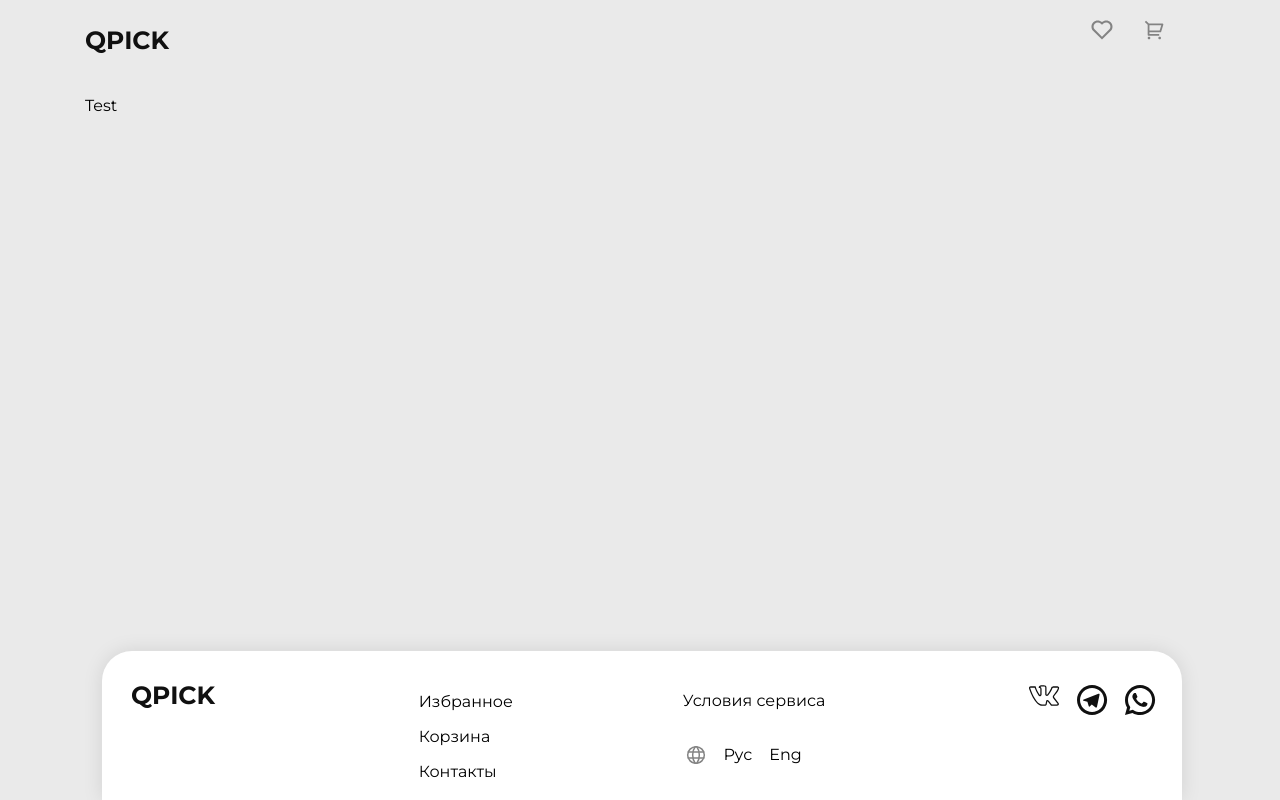
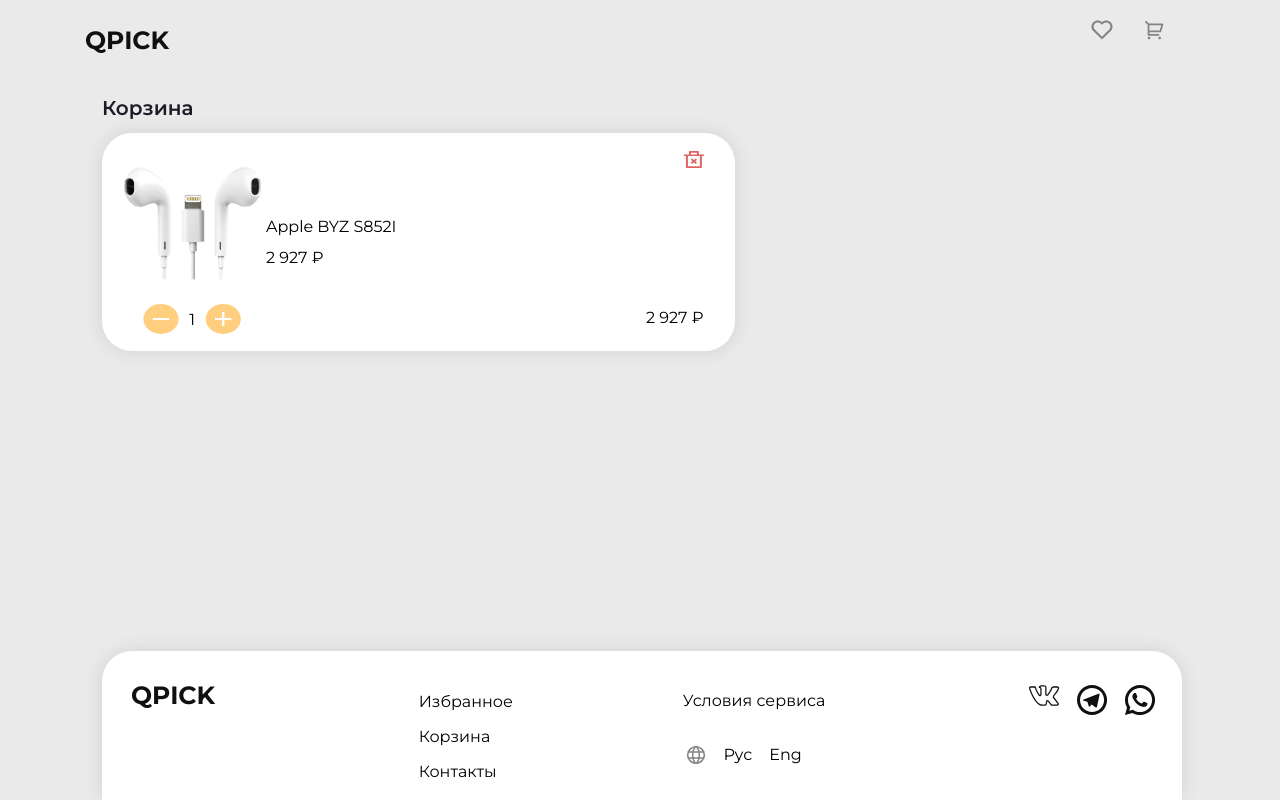
Before and after one commit to ZNP8b/neoflex-shop, a React (Create React App) app: page /cart in a window 1280 px wide. Built offline with nearby package versions, Linux system fonts and the light colour scheme.

Commit message:
cart card css

```diff
--- a/src/components/Cart/Cart.js
+++ b/src/components/Cart/Cart.js
@@ -1,12 +1,35 @@
 import Header from "../Header/Header";
 import Footer from "../Footer/Footer";
+import styles from "./Cart.module.scss";
 
 export function Cart() {
     return (
         <div>
             <Header />
             <div className="content">
-                <p>Test</p>
+                <h2>Корзина</h2>
+
+                <div className={styles.cart_card}>
+                    <div className={styles.leftSide}>
+                        <img width={146} height={136} src="img/1.jpg" />
+                        <div className={styles.quantityIcons}>
+                            <img width={36} height={30} src="img/minus.svg" />
+                            <p className={styles.quantity}>1</p>
+                            <img width={36} height={30} src="img/plus.svg" />
+                        </div>
+                    </div>
+
+                    <div className={styles.middle}>
+                        <p className={styles.name}>Apple BYZ S852I</p>
+                        <p className={styles.price}>2 927 ₽</p>
+                    </div>
+
+                    <div className={styles.rightSide}>
+                        <img width={21} height={17} src="img/delete.svg" />
+                        <p className={styles.fullPrice}>2 927 ₽</p>
+                    </div>
+                </div>
+
             </div>
             <Footer />
         </div>
--- /dev/null
+++ b/src/components/Cart/Cart.module.scss
@@ -0,0 +1,72 @@
+h2 {
+    font-family: 'Montserrat';
+    font-weight: 600;
+    font-size: 20px;
+    color: #1C1C27;
+    margin: 0;
+    margin-left: 17px;
+    margin-top: 16px;
+}
+
+.cart_card {
+    display: flex;
+    margin-top: 13px;
+    margin-left: 17px;
+
+    width: 633px;
+    height: 218px;
+
+    background: #FFFFFF;
+    box-shadow: 0px 0px 20px rgba(0, 0, 0, 0.1);
+    border-radius: 30px;
+
+    .leftSide {
+        display: flex;
+        align-items: flex-end;
+        flex-direction: column;
+        margin-top: 18px;
+        margin-left: 18px;
+
+        .quantityIcons {
+            display: flex;
+            margin-top: 17px;
+            margin-right: 25px;
+
+            .quantity {
+                display: flex;
+                align-items: center;
+                margin: 0 10px;
+            }
+        }
+    }
+
+    .middle {
+        display: flex;
+        flex-direction: column;
+        justify-content: center;
+        max-width: 380px;
+        min-width: 380px;
+
+        .name {
+            margin: 0;
+        }
+
+        .price {
+            margin: 0;
+            margin-top: 12px;
+        }
+    }
+
+    .rightSide {
+        display: flex;
+        flex-direction: column;
+        align-items: flex-end;
+        // margin-left: 250px;
+        margin-top: 18px;
+
+        .fullPrice {
+            margin-top: 140px;
+        }
+    }
+
+}
```
